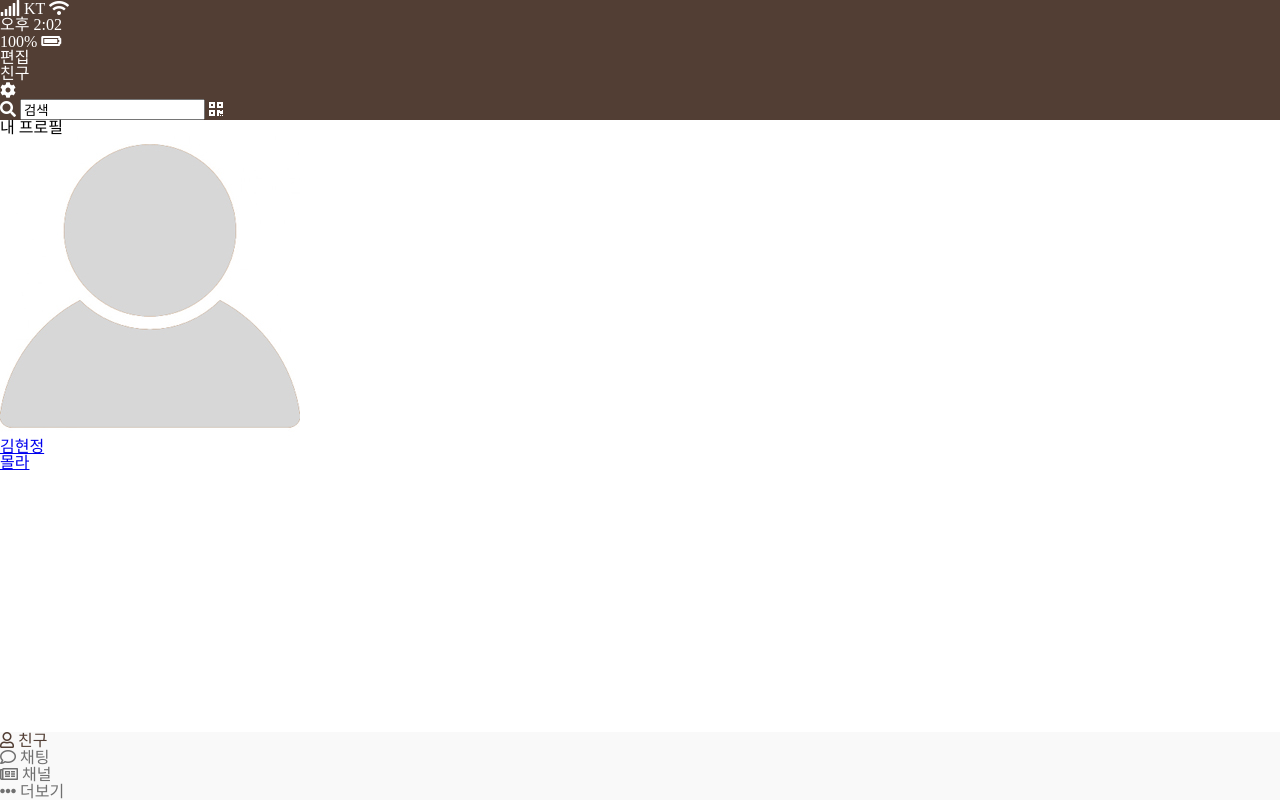
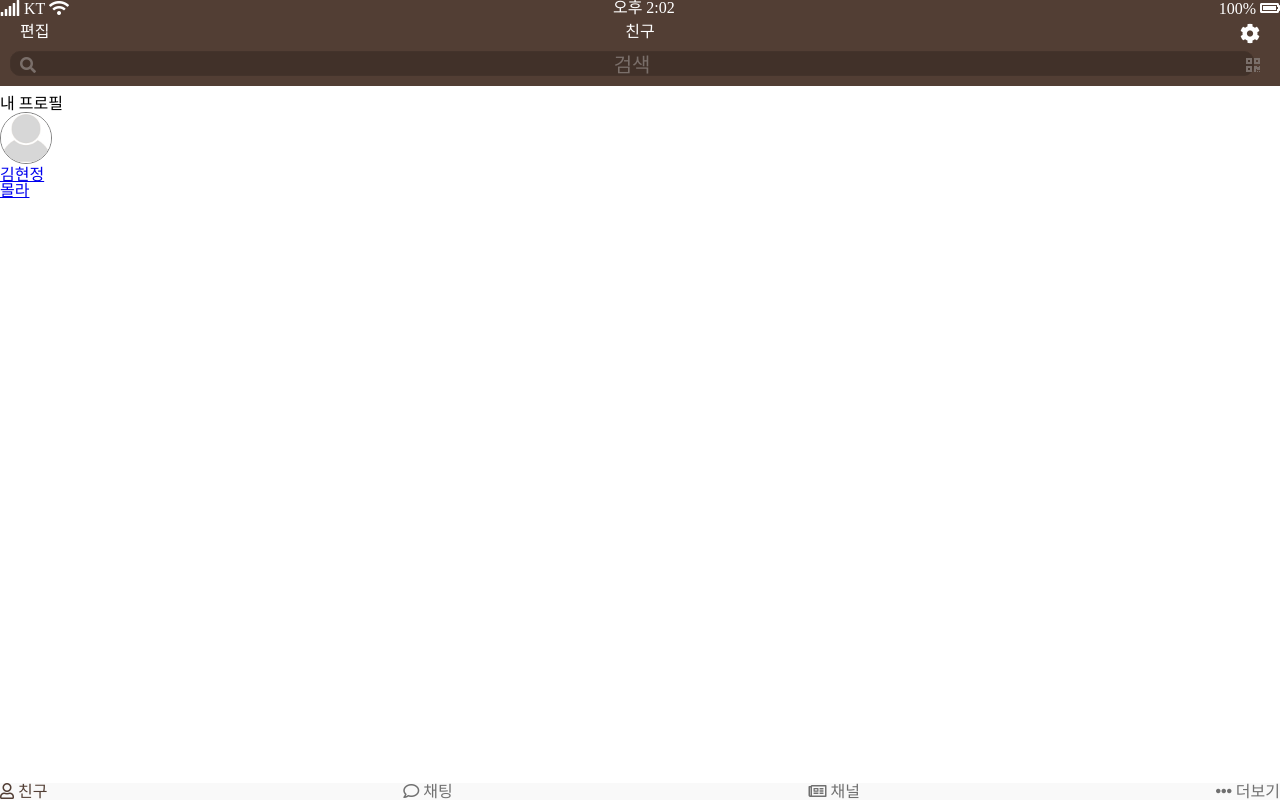
Before and after one commit to hyeonjjeong/project_side, a plain HTML site: page index.html in a window 1280 px wide. Drawn offline with Linux system fonts and the light colour scheme.

Commit message:
2018.10.01

```diff
--- a/css/friends.css
+++ b/css/friends.css
@@ -1,4 +1,4 @@
-img.user_profile-avatar{
+.user_profile-avatar img{
   width:50px;
   height:50px;
   border-radius:50%;
--- a/css/header.css
+++ b/css/header.css
@@ -2,3 +2,57 @@ header.search-bar-on{
   background-color: #523e34;
   color: #ffffff;
 }
+.header-top{
+  display:flex;
+  justify-content: space-between;
+}
+
+.header-bottom{
+  display: inline-block;
+  display:flex;
+  justify-content: space-between;
+  padding:7px 20px;
+}
+.header-bottom_contents{
+  width:33.33%;
+}
+.header-bottom_contents:nth-child(2){
+  text-align:center;
+}
+.header-bottom_contents:nth-child(3){
+  text-align:right;
+}
+.header-bottom_contents span{
+  font-size:20px;
+}
+.search-bar input{
+  width:97%;
+  height:23px;
+  background-color:#413129;
+  color:#7a6f6a;
+  border:solid 1px #43332b;
+  text-align:center;
+  font-size:20px;
+  border-radius:10px;
+}
+
+.search-bar {
+  padding: 0 10px;
+  margin-bottom:10px;
+}
+
+.search-bar span{
+  position:absolute;
+}
+
+.search-bar span:nth-child(1){
+  top:57px;
+  left:20px;
+  color:#7a6f6a;
+}
+
+.search-bar span:nth-child(3){
+  top:57px;
+  right:20px;
+  color:#7a6f6a;
+}
--- a/css/navigation.css
+++ b/css/navigation.css
@@ -14,3 +14,8 @@ nav a.menu-tap{
 nav a.menu-tap--selected{
   color: #523e34;
 }
+
+.nav_menu{
+  display:flex;
+  justify-content: space-between;
+}
```
